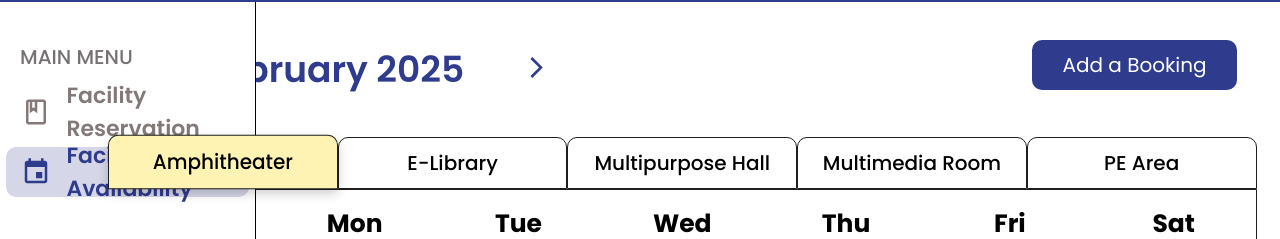
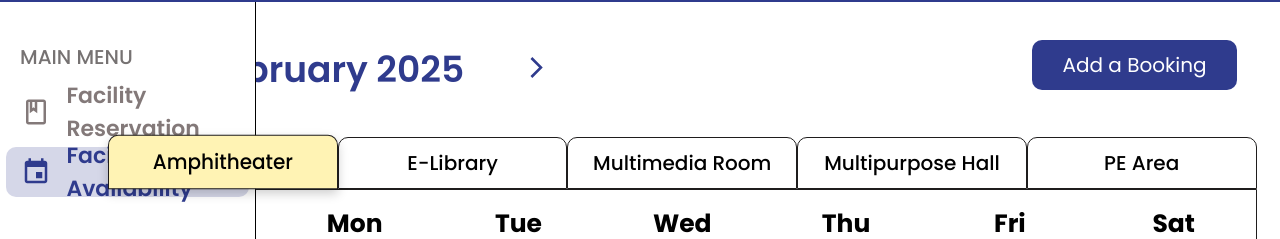
Before and after one commit to ysc4/facify-project, a React (Vite) app: page /venue-availability/1 in a window 1280 px wide. Shown: the part 58-297 px from the top of the page. Built offline with nearby package versions, Linux system fonts and the light colour scheme; no server answers.

Commit message:
Added functions for editing and updating submissions

```diff
--- a/src/pages/Booking-Info.jsx
+++ b/src/pages/Booking-Info.jsx
@@ -104,10 +104,17 @@ function BookingInfo() {
         setIsCancelModalOpen(false);
     };
 
-
     const handleBackButtonClick = () => {
         navigate(-1);
     };
+
+    const handleEdit = () => {
+        navigate(`/venue-booking/${orgID}/${facilityID}`, { state: bookingInfo[0] });
+    };
+
+    const handleSubmit = () => {
+        navigate(`/submit-requirements/${orgID}/${bookingID}`);
+    }
 
     return (
         <div className="BookingInfo">
@@ -129,12 +136,8 @@ function BookingInfo() {
                                         <h2>Booking Information - {booking.booking_id}</h2>
                                     </div>
                                     <div className="booking-buttons">
-                                    <Link to={`/submit-requirements/${orgID}/${bookingID}`}>
-                                        <button className="submitReqs-button" disabled={currentStep === 0} >Submit Requirements</button>
-                                    </Link>
-                                        <Link to={`/venue-booking/${orgID}/${facilityID}`}>
-                                            <button className="edit-button" disabled={currentStep === 0} >Edit Submission</button>
-                                        </Link>
+                                        <button className="submitReqs-button" onClick={handleSubmit} disabled={currentStep === 0} >Submit Requirements</button>
+                                        <button className="edit-button" onClick={handleEdit} disabled={currentStep === 0} >Edit Submission</button>
                                     </div>
                                 </div>
                                 <div className="booking-progress">
--- a/src/pages/Venue-Availability.jsx
+++ b/src/pages/Venue-Availability.jsx
@@ -43,18 +43,15 @@ function Venue() {
 
   const getStatusColor = (status) => {
     switch (status) {
-      case "Pencil Booked":
-        return "#D9D9D9";
-      case "Officially Booked":
-        return "#A6C4FF";
-      case "For Assessing":
-        return "#FFB951";
-      case "Approved":
-        return "#B3FFA6";
-      default:
-        return "#FFFFFF";
+        case "Pencil Booked": return "#FFF3B4";
+        case "Officially Booked": return "#A6C4FF";
+        case "For Assessing": return "#FFB951";
+        case "Approved": return "#B3FFA6";
+        case "Denied": return "#FFA6A6";
+        case "Cancelled": return "#D9D9D9";
+        default: return "#FFFFFF";
     }
-  };
+};
 
   const Event = ({ eventID, status }) => {
     return (
@@ -144,7 +141,7 @@ function Venue() {
           </div>
           <div className="calendar-body">
             <div className="venue-titles">
-              {["Amphitheater", "E-Library", "Multipurpose Hall", "Multimedia Room", "PE Area"].map((venue, index) => (
+              {["Amphitheater", "E-Library", "Multimedia Room", "Multipurpose Hall", "PE Area"].map((venue, index) => (
                 <div
                   key={index}
                   className={`venue-name ${facilityID === index + 1 ? "active" : ""}`}
--- a/src/pages/Venue-Booking.jsx
+++ b/src/pages/Venue-Booking.jsx
@@ -1,7 +1,7 @@
 import BackIcon from '@mui/icons-material/ArrowBackOutlined';
 import axios from 'axios';
-import React, { useState } from 'react';
-import { useNavigate, useParams } from 'react-router-dom';
+import React, { useEffect, useState } from 'react';
+import { useLocation, useNavigate, useParams } from 'react-router-dom';
 import '../components/AddMinusButton.css';
 import AddMinusButton from '../components/AddMinusButton.jsx';
 import '../components/Navbar.css';
@@ -13,6 +13,8 @@ import './Venue-Booking.css';
 function VenueBooking() {
   const { orgID, facilityID } = useParams();
   const navigate = useNavigate();
+  const location = useLocation();
+  const existingData = location.state || {};
   const [status, setStatus] = useState("");
   const [bookingID, setBookingID] = useState("");
   const [formData, setFormData] = useState({
@@ -40,6 +42,35 @@ function VenueBooking() {
     bookingDate: new Date().toISOString().split('T')[0],
     bookingTime: new Date().toISOString().split('T')[1].split('.')[0]
   });
+
+  useEffect(() => {
+    if (existingData?.booking_id) {
+        setBookingID(existingData.booking_id);
+        setFormData({
+            orgID: existingData.orgID,
+            eventDate: new Date(existingData.event_date).toISOString().split('T')[0],
+            eventStart: existingData.event_start || "",
+            eventEnd: existingData.event_end || "",
+            activityTitle: existingData.activity_title || "",
+            facilityID: existingData.facilityID || "",
+            attendance: existingData.expected_attendance || "",
+            speakerName: existingData.speaker_name || "",
+            equipment: {
+                tables: existingData.tables || 0,
+                chairs: existingData.chairs || 0,
+                bulletinBoards: existingData.bulletin_boards || 0,
+                speaker: existingData.speaker || 0,
+                microphone: existingData.microphone || 0,
+                flagpole: existingData.flagpole || 0,
+                podium: existingData.podium || 0,
+                platform: existingData.platform || 0,
+                electrician: existingData.electrician || 0,
+                janitor: existingData.janitor || 0
+            },
+            status: "pencil",
+        });
+    }
+}, [existingData]);
 
   const handleChange = (e) => {
     const { name, value } = e.target;
@@ -85,21 +116,32 @@ function VenueBooking() {
     console.log('Server response:', finalFormData);
 
     try {
-      const response = await axios.post(`/facify/venue-booking/${orgID}/${facilityID}/create`, finalFormData);
-      console.log('Server response1:', response.data);
+      let response;
+
+      if (bookingID) {
+          response = await axios.put(`/facify/booking-info/${bookingID}/update`, finalFormData);
+          console.log('Update Response:', response.data);
+          if (response.data.success) {
+              alert('Booking updated successfully');
+              navigate(`/booking-info/${orgID}/${bookingID}`);
+          } else {
+              alert('Error updating booking');
+          }
+      } else {
+          response = await axios.post(`/facify/venue-booking/${orgID}/${facilityID}/create`, finalFormData);
+          console.log('Create Response:', response.data);
           if (response.data.success) {
               alert('Booking created successfully');
-        setBookingID(response.data.bookingID);
+              setBookingID(response.data.bookingID); // Save new booking ID for future updates
               navigate(`/venue-availability/${orgID}`);
           } else {
               alert('Error creating booking');
           }
+      }
   } catch (error) {
-      console.error('Error creating booking:', error);
-      alert('Error creating booking');
+      console.error('Error submitting booking:', error);
+      alert(`Error: ${error.response?.data?.message || 'Failed to submit booking'}`);
   }
-
-
 };
 
   const handleBackButtonClick = () => {
@@ -156,11 +198,11 @@ function VenueBooking() {
                     <h4>Microphone</h4>
                   </div>
                   <div className="values">
-                    <AddMinusButton item="tables" onCountChange={handleCountChange} />
-                    <AddMinusButton item="chairs" onCountChange={handleCountChange} />
-                    <AddMinusButton item="bulletinBoards" onCountChange={handleCountChange} />
-                    <AddMinusButton item="speaker" onCountChange={handleCountChange} />
-                    <AddMinusButton item="microphone" onCountChange={handleCountChange} />
+                      <AddMinusButton item="tables" onCountChange={handleCountChange} initialValue={formData.equipment.tables} />
+                      <AddMinusButton item="chairs" onCountChange={handleCountChange} initialValue={formData.equipment.chairs} />
+                      <AddMinusButton item="bulletinBoards" onCountChange={handleCountChange} initialValue={formData.equipment.bulletinBoards} />
+                      <AddMinusButton item="speaker" onCountChange={handleCountChange} initialValue={formData.equipment.speaker} />
+                      <AddMinusButton item="microphone" onCountChange={handleCountChange} initialValue={formData.equipment.microphone} />
                   </div>
                 </div>
                 <div className="equipment-column">
@@ -172,11 +214,11 @@ function VenueBooking() {
                     <h4>Janitor</h4>
                   </div>
                   <div className="values">
-                    <AddMinusButton item="flagpole" onCountChange={handleCountChange} />
-                    <AddMinusButton item="podium" onCountChange={handleCountChange} />
-                    <AddMinusButton item="platform" onCountChange={handleCountChange} />
-                    <AddMinusButton item="electrician" onCountChange={handleCountChange} />
-                    <AddMinusButton item="janitor" onCountChange={handleCountChange} />
+                      <AddMinusButton item="flagpole" onCountChange={handleCountChange} initialValue={formData.equipment.flagpole} />
+                      <AddMinusButton item="podium" onCountChange={handleCountChange} initialValue={formData.equipment.podium} />
+                      <AddMinusButton item="platform" onCountChange={handleCountChange} initialValue={formData.equipment.platform} />
+                      <AddMinusButton item="electrician" onCountChange={handleCountChange} initialValue={formData.equipment.electrician} />
+                      <AddMinusButton item="janitor" onCountChange={handleCountChange} initialValue={formData.equipment.janitor} />
                   </div>
                 </div>
               </div>
@@ -186,11 +228,11 @@ function VenueBooking() {
               <div className="content">
                 <div className="status-column">
                   <label className="form-control">
-                  <input type="radio" id="pencil-booking" name="status" value="pencil" onChange={handleStatusChange}></input>
+                  <input type="radio" id="pencil-booking" name="status" value="pencil" checked={formData.status === "pencil"} onChange={handleStatusChange}></input>
                   Pencil Booking
                   </label>
                   <label className="form-control">
-                  <input type="radio" id="complete-reqs" name="status" value="official" onChange={handleStatusChange}></input>
+                  <input type="radio" id="complete-reqs" name="status" value="official" checked={formData.status === "official"} onChange={handleStatusChange}></input>
                   Official Booking
                   </label>
                 </div>
@@ -201,7 +243,7 @@ function VenueBooking() {
                 <input type="checkbox" id="agree-checkbox" name="agree-checkbox" required></input>
                 By submitting this reservation, I agree and abide by the rules setforth by the Facilities Management Team.
               </label>
-              <button className="submit-booking" type="submit">Submit Booking</button>
+              <button className="submit-booking" type="submit">{existingData?.booking_id ? "Update Booking" : "Submit Booking"}</button>
               </div>
             </form>
           </div>
```
Lines whose indentation alone changed are shown as unchanged.
